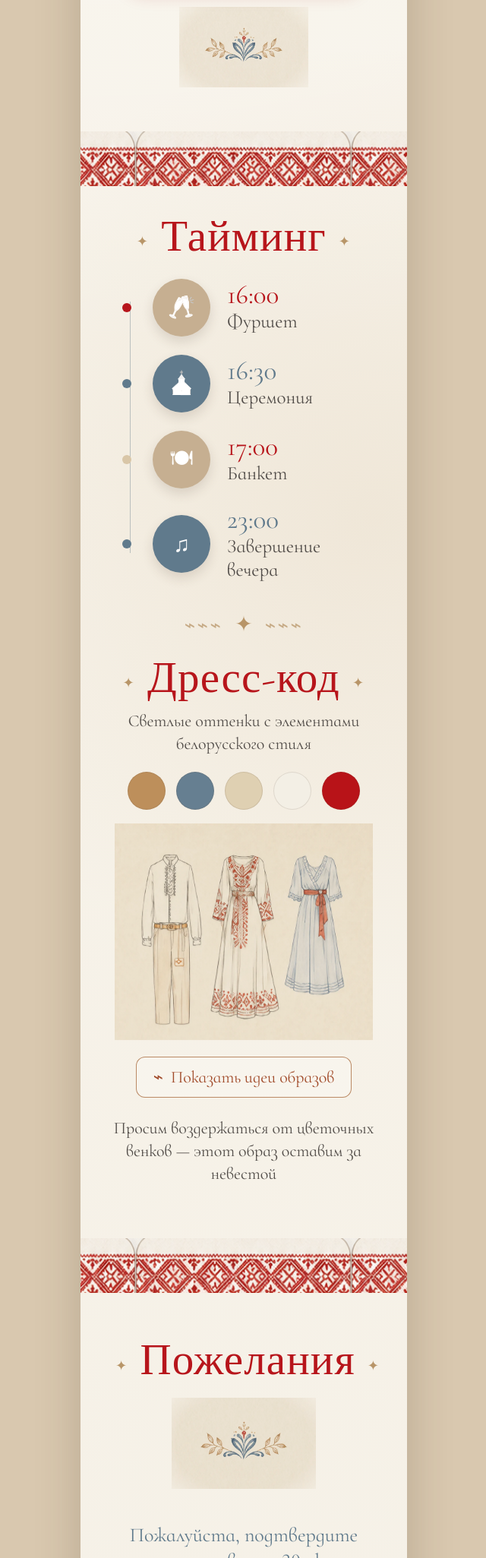
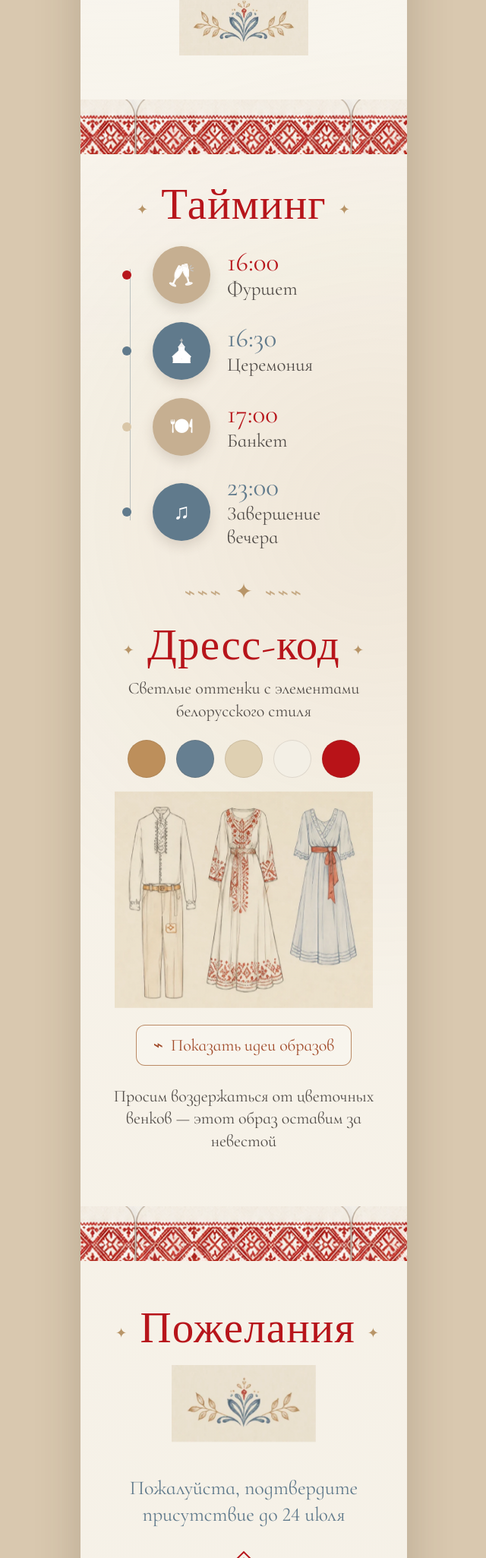
Before and after one commit to evgeniaschasnovich-cyber/ve-invite-2026, a plain HTML site: page index.html in a window 1280 px wide. Shown: the part 1635-3686 px from the top of the page at 76% size, without its empty margins (319-959 px from the left). Drawn offline with nearby package versions, Linux system fonts and the light colour scheme; a web font is replaced by a local one.

Commit message:
Align image framing with original references

```diff
--- a/index.html
+++ b/index.html
@@ -74,13 +74,13 @@
       </article>
 
       <h2 class="heading deco-title" id="place">Место</h2>
-      <img class="illustration church" src="assets/church-clean.webp" alt="Акварельная иллюстрация церкви" />
+      <img class="illustration church" src="assets/church-framed.webp" alt="Акварельная иллюстрация церкви" />
       <p class="place">Тарасово, Рождественская 2<br>Трапезная «На Рождественской»</p>
       <a class="button" target="_blank" rel="noopener" aria-label="Открыть место проведения на Google Maps — откроется в новой вкладке" href="https://www.google.com/maps/search/?api=1&query=%D0%A2%D0%B0%D1%80%D0%B0%D1%81%D0%BE%D0%B2%D0%BE%2C%20%D0%A0%D0%BE%D0%B6%D0%B4%D0%B5%D1%81%D1%82%D0%B2%D0%B5%D0%BD%D1%81%D0%BA%D0%B0%D1%8F%202%20%D0%A2%D1%80%D0%B0%D0%BF%D0%B5%D0%B7%D0%BD%D0%B0%D1%8F%20%D0%9D%D0%B0%20%D0%A0%D0%BE%D0%B6%D0%B4%D0%B5%D1%81%D1%82%D0%B2%D0%B5%D0%BD%D1%81%D0%BA%D0%BE%D0%B9">
         <svg viewBox="0 0 24 24" aria-hidden="true"><path d="M12 2a7 7 0 0 0-7 7c0 5.25 7 13 7 13s7-7.75 7-13a7 7 0 0 0-7-7Zm0 9.7A2.7 2.7 0 1 1 12 6.3a2.7 2.7 0 0 1 0 5.4Z"/></svg>
         Открыть карту
       </a>
-      <img class="blue-flower small-flower" src="assets/blue-flower-clean.webp" alt="" aria-hidden="true" />
+      <img class="blue-flower small-flower" src="assets/blue-flower-framed.webp" alt="" aria-hidden="true" />
     </section>
 
     <section class="section timing-section" id="timing">
@@ -131,7 +131,7 @@
         <span style="--color:#f3efe5"></span>
         <span style="--color:#b81318"></span>
       </div>
-      <img class="illustration clothes" src="assets/clothes-clean.webp" alt="Примеры образов в белорусском стиле" loading="lazy" />
+      <img class="illustration clothes" src="assets/clothes-framed.webp" alt="Примеры образов в белорусском стиле" loading="lazy" />
       <button class="outline-button inspiration-toggle" type="button" aria-controls="dress-inspiration" aria-expanded="false">
         <span aria-hidden="true">⌁</span>
         <span class="inspiration-label">Показать идеи образов</span>
@@ -150,18 +150,18 @@
     <section class="section wishes" id="wishes">
       <div class="folk-border" aria-hidden="true"></div>
       <h2 class="heading deco-title">Пожелания</h2>
-      <img class="blue-flower" src="assets/blue-flower-clean.webp" alt="" aria-hidden="true" loading="lazy" />
-      <p class="blue-note">Пожалуйста, подтвердите<br>присутствие до 20 июля</p>
+      <img class="blue-flower" src="assets/blue-flower-framed.webp" alt="" aria-hidden="true" loading="lazy" />
+      <p class="blue-note">Пожалуйста, подтвердите<br>присутствие до 24 июля</p>
       <div class="divider" aria-hidden="true"><span></span></div>
 
       <div class="gift-block">
-        <img class="wine" src="assets/wine-clean.webp" alt="Бутылка вина и бокал" loading="lazy" />
-        <p>Вместо букетов<br>подарите нам<br>бутылочку сухого<br>вина с пометкой,<br>по какому поводу<br>её открыть</p>
+        <img class="wine" src="assets/wine-framed.webp" alt="Бутылка вина и бокал" loading="lazy" />
+        <p>Вместо букетов подарите нам бутылочку сухого вина с пометкой, по какому поводу её открыть</p>
       </div>
 
       <div class="heart-mini" aria-hidden="true">♡</div>
       <div class="divider" aria-hidden="true"><span></span></div>
-      <img class="blue-flower" src="assets/blue-flower-clean.webp" alt="" aria-hidden="true" loading="lazy" />
+      <img class="blue-flower" src="assets/blue-flower-framed.webp" alt="" aria-hidden="true" loading="lazy" />
       <button class="button rsvp-open" type="button" aria-controls="rsvp" aria-expanded="false">
         Подтвердить<br>присутствие
         <span aria-hidden="true">♡</span>
--- a/styles.css
+++ b/styles.css
@@ -456,17 +456,13 @@ body::before {
 .blue-flower {
   display: block;
   width: 190px;
-  height: 120px;
-  object-fit: cover;
-  object-position: center 56%;
+  height: auto;
   margin: 18px auto 44px;
   mix-blend-mode: multiply;
-  -webkit-mask-image: radial-gradient(ellipse 76% 88% at center, #000 62%, transparent 100%);
-  mask-image: radial-gradient(ellipse 76% 88% at center, #000 62%, transparent 100%);
 }
 .blue-flower.small-flower {
   width: 170px;
-  height: 106px;
+  height: auto;
   margin: 28px auto 0;
 }
 .blue-note {
```
Also changed, not shown: assets/blue-flower-framed.webp (added), assets/church-framed.webp (added), assets/clothes-framed.webp (added), assets/wine-framed.webp (added), 1 other file.
